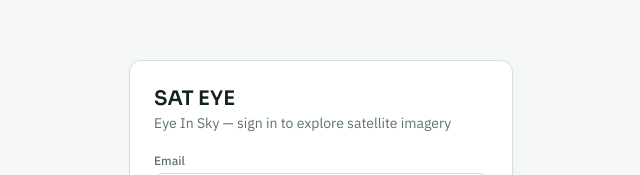
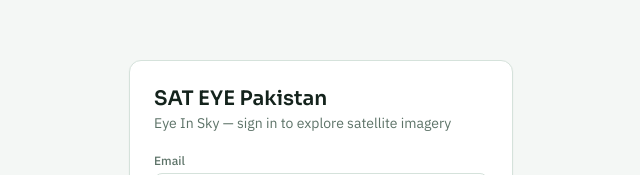
Before and after one commit to techadv50-boop/EarthVision_Enterprise, a React (Vite) app in the folder frontend/: page /login in a window 1280 px wide. Shown: the part 175-350 px from the top of the page, without its empty margins (319-959 px from the left). Built offline with nearby package versions, Linux system fonts and the light colour scheme; no server answers.

Commit message:
Brand header as SAT EYE Pakistan
Show SAT EYE Pakistan in the workspace header, login title, and document
title so the product name carries the country clearly.

Co-authored-by: techadv50-boop <techadv50-boop@users.noreply.github.com>

```diff
--- a/frontend/src/pages/LoginPage.tsx
+++ b/frontend/src/pages/LoginPage.tsx
@@ -24,7 +24,7 @@ export function LoginPage() {
   return (
     <div className="flex min-h-full items-center justify-center bg-[var(--bg)] p-4">
       <form onSubmit={onSubmit} className="ev-card w-full max-w-sm p-6">
-        <h1 className="font-display text-xl font-semibold">SAT EYE</h1>
+        <h1 className="font-display text-xl font-semibold">SAT EYE Pakistan</h1>
         <p className="mb-5 text-sm text-[var(--muted)]">Eye In Sky — sign in to explore satellite imagery</p>
 
         <label className="mb-1 block text-xs font-medium text-[var(--muted)]">Email</label>
--- a/frontend/src/pages/WorkspacePage.tsx
+++ b/frontend/src/pages/WorkspacePage.tsx
@@ -1459,7 +1459,7 @@ export function WorkspacePage() {
       <header className="flex shrink-0 items-center justify-between gap-3 border-b border-[var(--line)] bg-white px-3 py-2 sm:px-4">
         <div className="min-w-0">
           <div className="font-display text-sm font-semibold tracking-wide sm:text-base">
-            SAT EYE
+            SAT EYE Pakistan
           </div>
           <div className="text-[10px] uppercase tracking-[0.16em] text-[var(--muted)]">
             Eye In Sky
```
